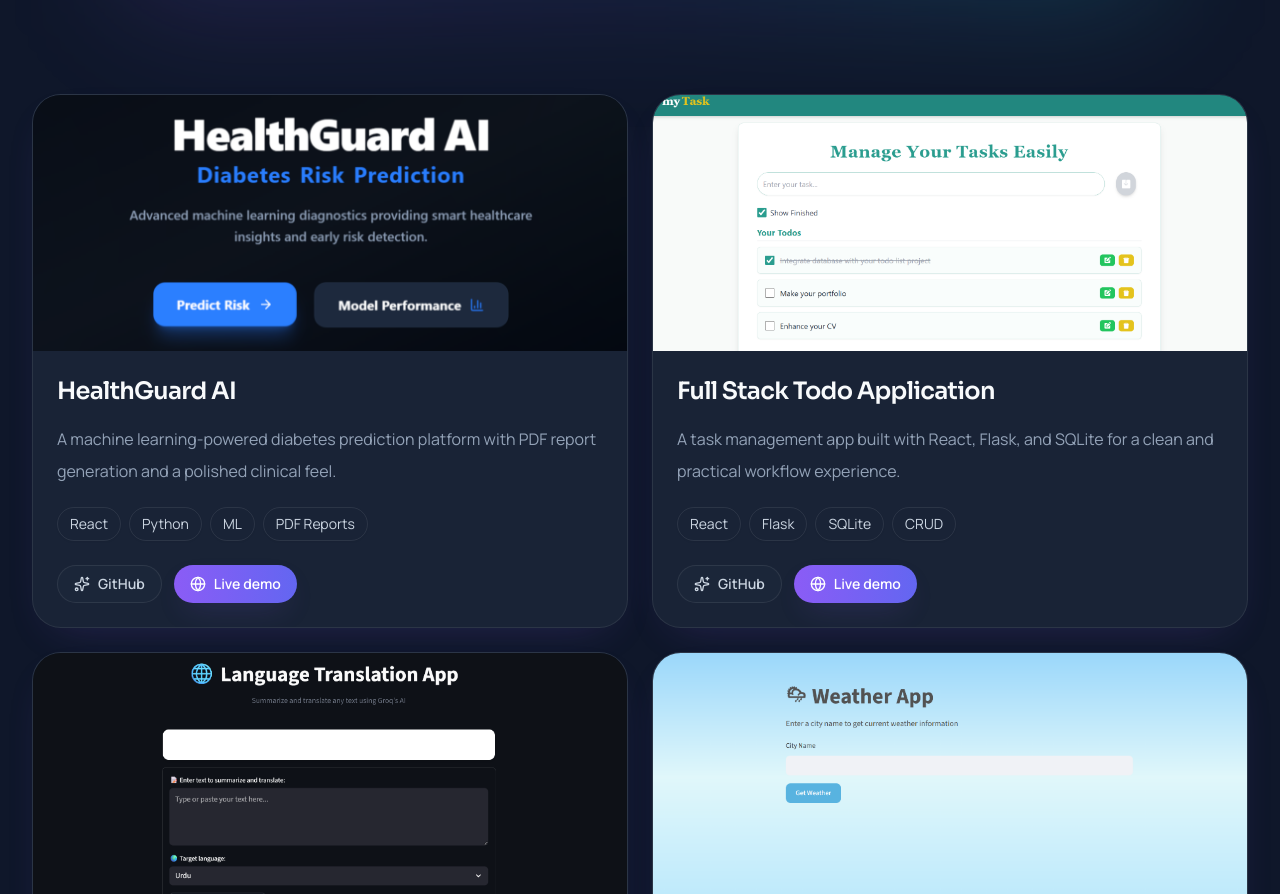
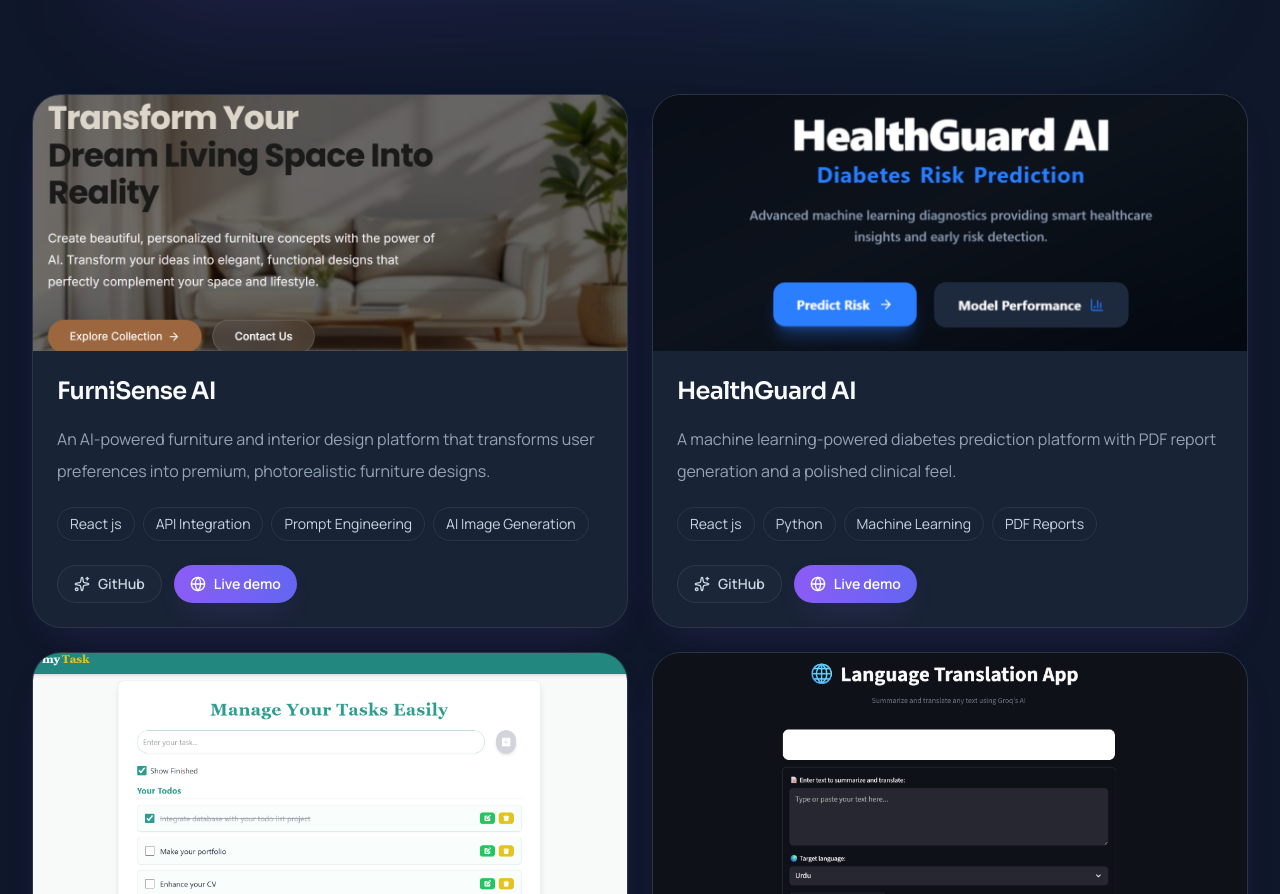
Before and after one commit to hafsa-AbdulRazzaq333/portfolioHafsa, a React (Vite) app: page / in a window 1280 px wide. Shown: the part 3976-4870 px from the top of the page. Built offline with nearby package versions, Linux system fonts and the light colour scheme.

Commit message:
Add FurniSense AI project with Google Gemini image generation

```diff
--- a/src/components/Projects.jsx
+++ b/src/components/Projects.jsx
@@ -5,10 +5,24 @@ import SectionTitle from "./SectionTitle";
 function Projects() {
   const projects = [
     {
+      title: "FurniSense AI",
+      description:
+        "An AI-powered furniture and interior design platform that transforms user preferences into premium, photorealistic furniture designs.",
+      tags: [
+        "React js",
+        "API Integration",
+        "Prompt Engineering",
+        "AI Image Generation",
+      ],
+      github: "https://github.com/hafsa-AbdulRazzaq333/FurniSense-AI.git",
+      demo: "https://furni-sense-ai.vercel.app/",
+      image: "./images/furnisense.png",
+    },
+    {
       title: "HealthGuard AI",
       description:
         "A machine learning-powered diabetes prediction platform with PDF report generation and a polished clinical feel.",
-      tags: ["React", "Python", "ML", "PDF Reports"],
+      tags: ["React js", "Python", "Machine Learning", "PDF Reports"],
       github:
         "https://github.com/hafsa-AbdulRazzaq333/HealthGuard-AI-Backend.git",
       demo: "https://health-guard-ai-a-diabetes-predicto.vercel.app/",
```
Also changed, not shown: public/images/furnisense.png (added).
